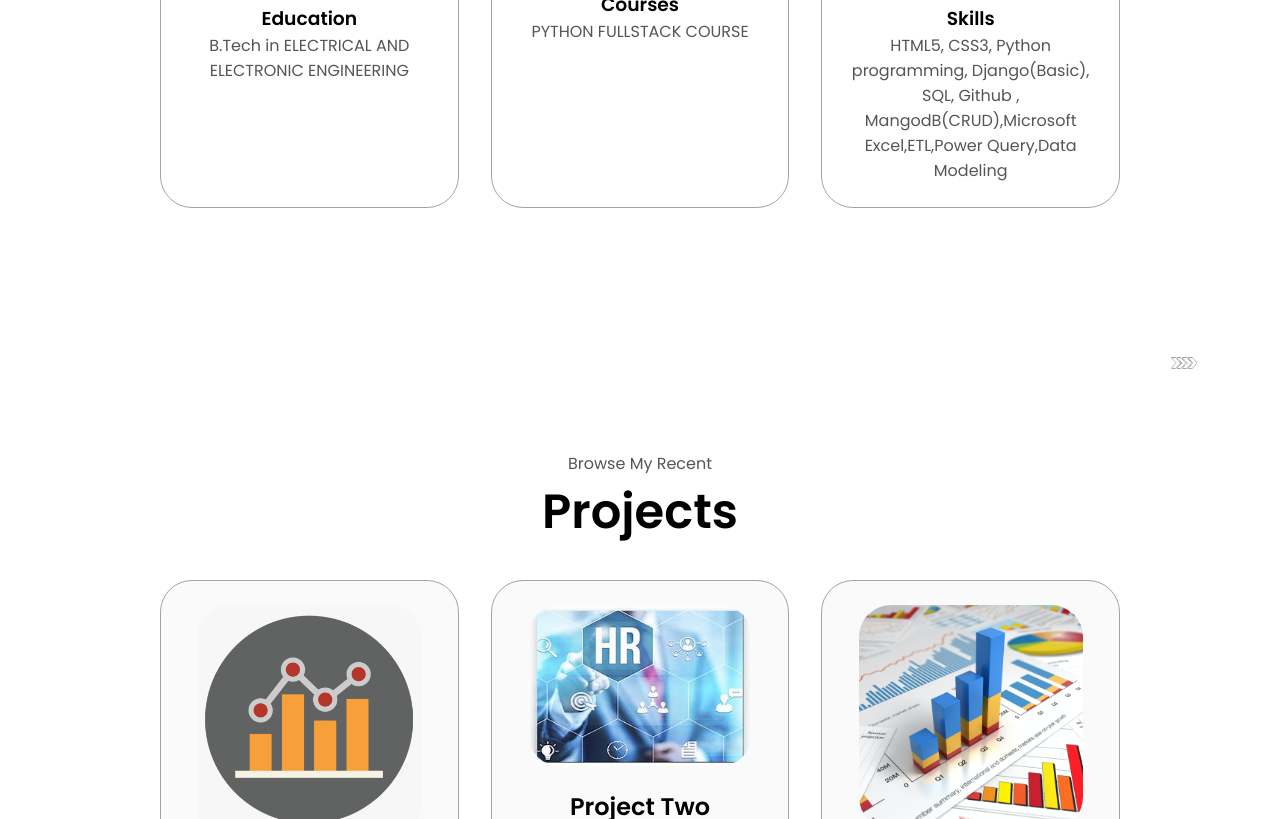
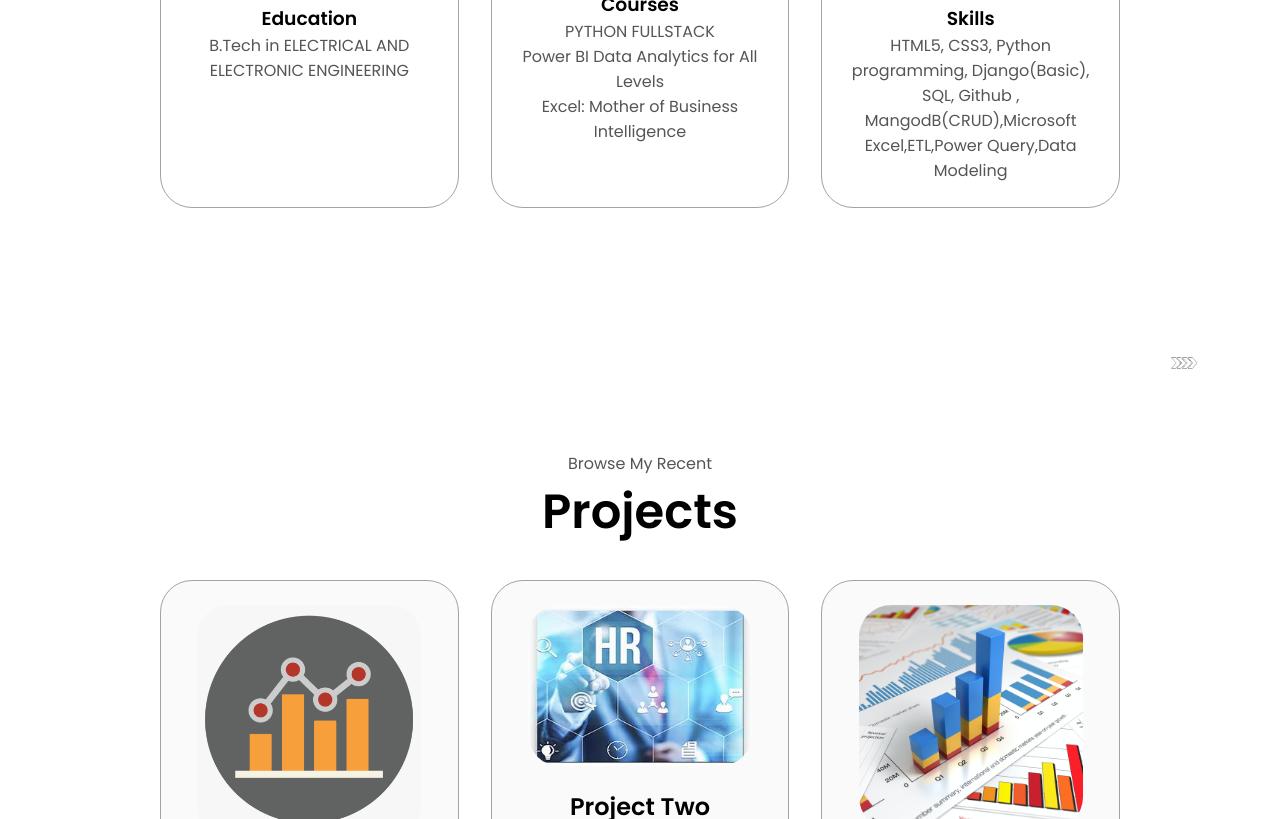
Before and after one commit to rohanraj6101/Portfolio, a plain HTML site: page assests/index.html in a window 1280 px wide. Shown: the part 1245-2064 px from the top of the page. Drawn offline with Linux system fonts and the light colour scheme.

Commit message:
Update index.html

```diff
--- a/assests/index.html
+++ b/assests/index.html
@@ -95,7 +95,10 @@
                   class="icon"
                 />
                 <h3>Courses</h3>
-                <p>PYTHON FULLSTACK COURSE</p>
+                <p>PYTHON FULLSTACK</p>
+                <p>Power BI Data Analytics for All Levels</p>
+                <p>Excel: Mother of Business Intelligence</p>
+
             </div>
             <div class="details-container">
               <img
```
